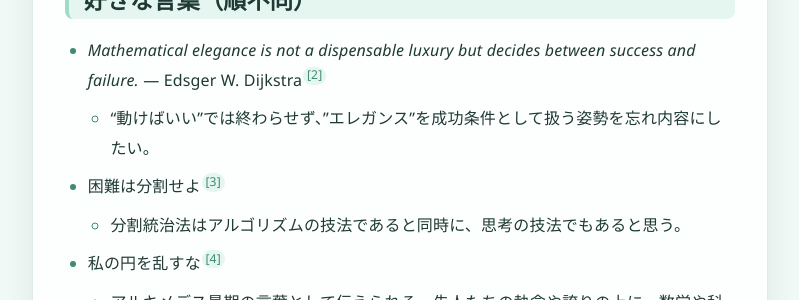
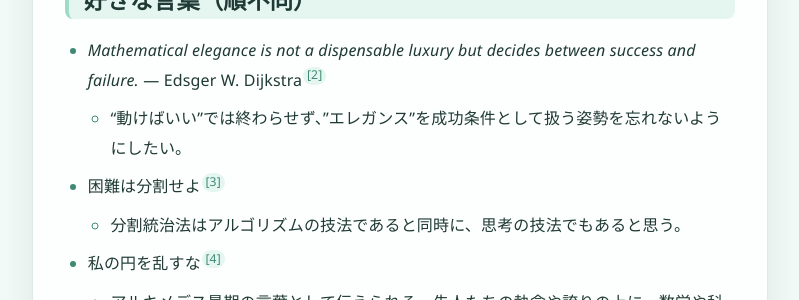
Before and after one commit to chansaki3108341/chansaki3108341.github.io, a Jekyll site: the page built from index.md, in a window 1280 px wide and 900 px high. Shown: the part 364-664 px from the top of the window, without its empty margins (240-1039 px from the left). Built offline with Jekyll 4.4.1, drawn with Linux system fonts in a browser that asks for light colours.

Commit message:
docs(index): tweak wording in favorite quote note

```diff
--- a/index.md
+++ b/index.md
@@ -13,7 +13,7 @@ description: PCにむかひて、心にうつりゆくよしなしごとを、
 <h2 id="words">好きな言葉（順不同）</h2>
 
 - *Mathematical elegance is not a dispensable luxury but decides between success and failure.* — Edsger W. Dijkstra[[2]](#ref-2)
-  - "動けばいい"では終わらせず、”エレガンス”を成功条件として扱う姿勢を忘れ内容にしたい。
+  - "動けばいい"では終わらせず、”エレガンス”を成功条件として扱う姿勢を忘れないようにしたい。
 - 困難は分割せよ[[3]](#ref-3)
   - 分割統治法はアルゴリズムの技法であると同時に、思考の技法でもあると思う。
 - 私の円を乱すな[[4]](#ref-4)
```
